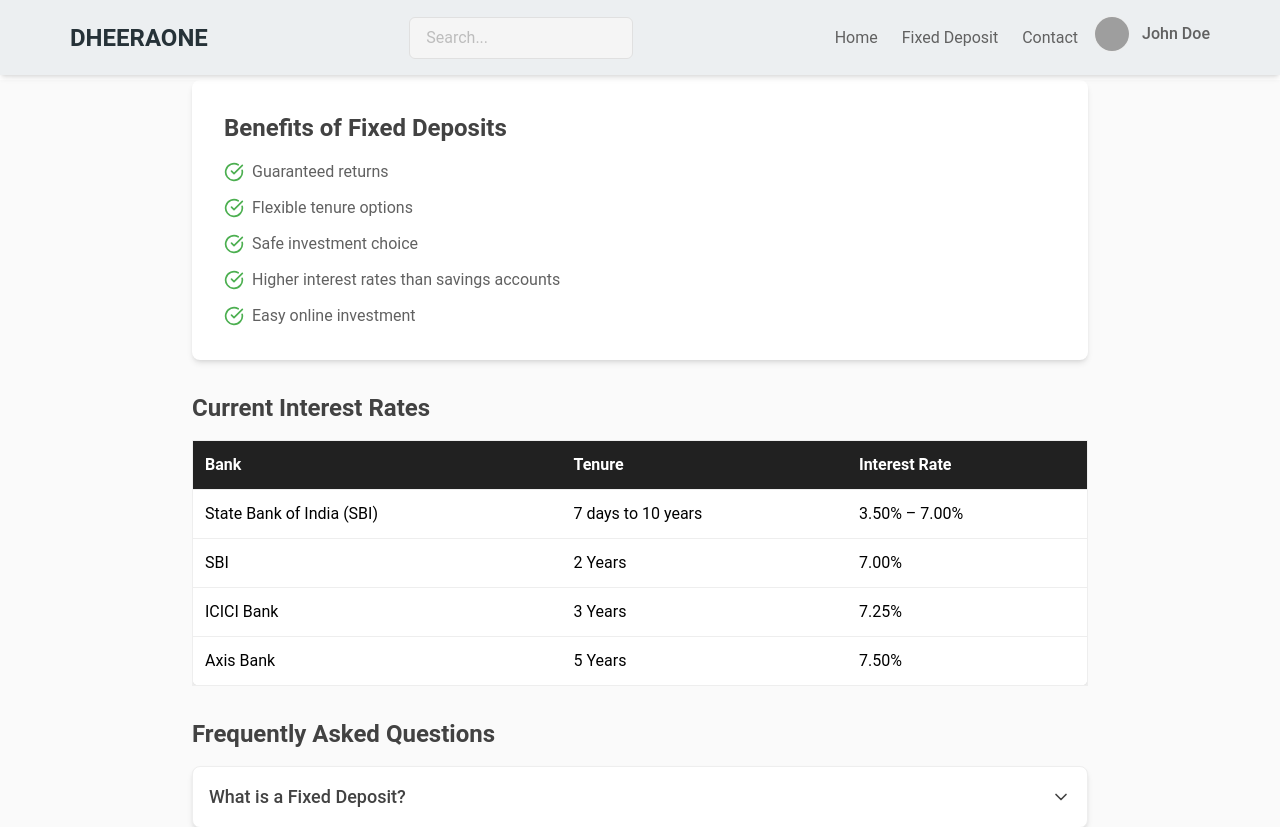
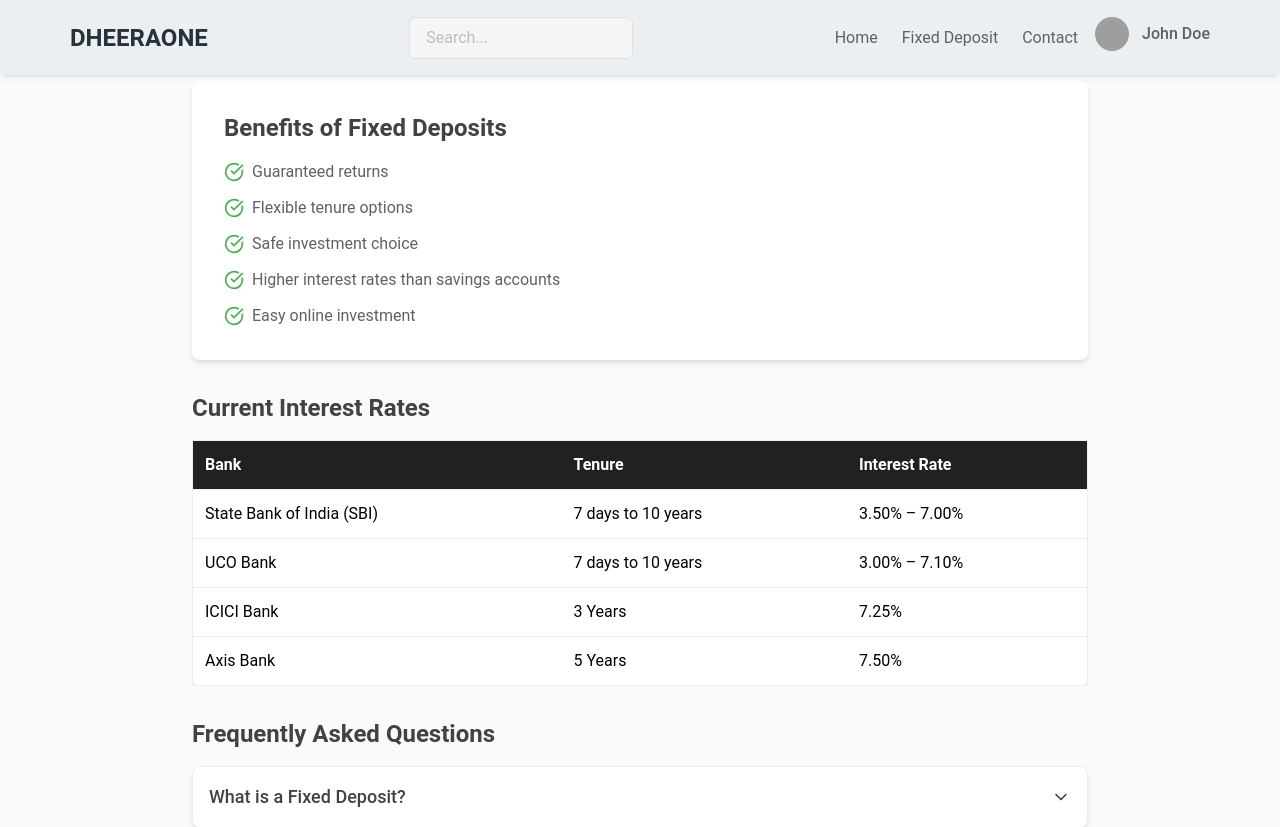
Before and after one commit to satyajit7679/DHEERA-ONE, a React (Vite) app: page /fixedDepositpage in a window 1280 px wide. Shown: the top 827 px of the page. Built offline with nearby package versions, Linux system fonts and the light colour scheme; grey boxes are pictures that could not be loaded.

Commit message:
update FixedDepositPage to replace SBI with UCO Bank and adjust tenure and rate details

```diff
--- a/src/components/FixedDepositPage.jsx
+++ b/src/components/FixedDepositPage.jsx
@@ -92,7 +92,7 @@
                   tenure: "7 days to 10 years",
                   rate: "3.50% – 7.00%",
                 },
-                { bank: "SBI", tenure: "2 Years", rate: "7.00%" },
+                { bank: "UCO Bank	", tenure: "7 days to 10 years	", rate: "3.00% – 7.10%" },
                 { bank: "ICICI Bank", tenure: "3 Years", rate: "7.25%" },
                 { bank: "Axis Bank", tenure: "5 Years", rate: "7.50%" },
               ].map((fd, index) => (
```
